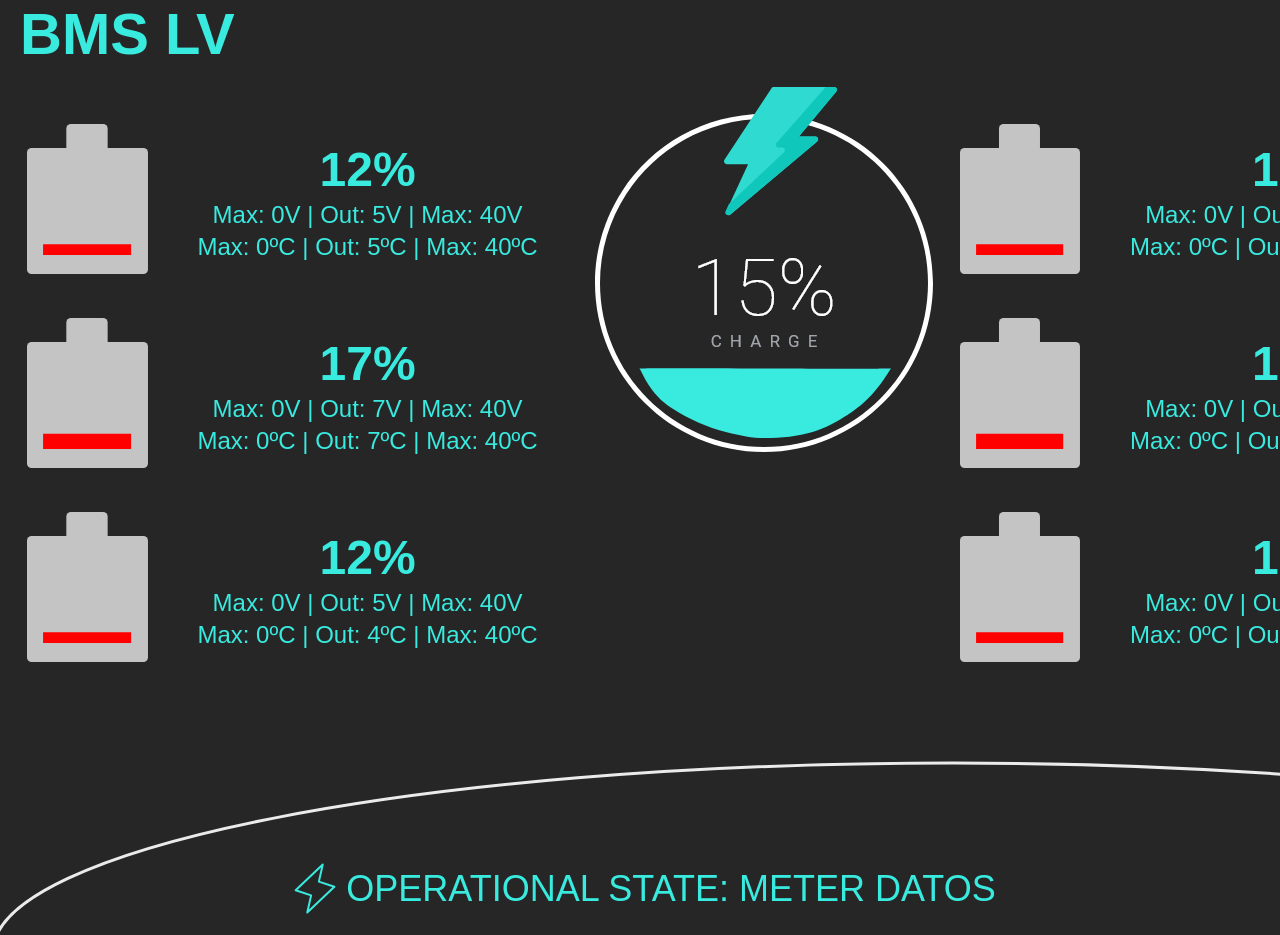
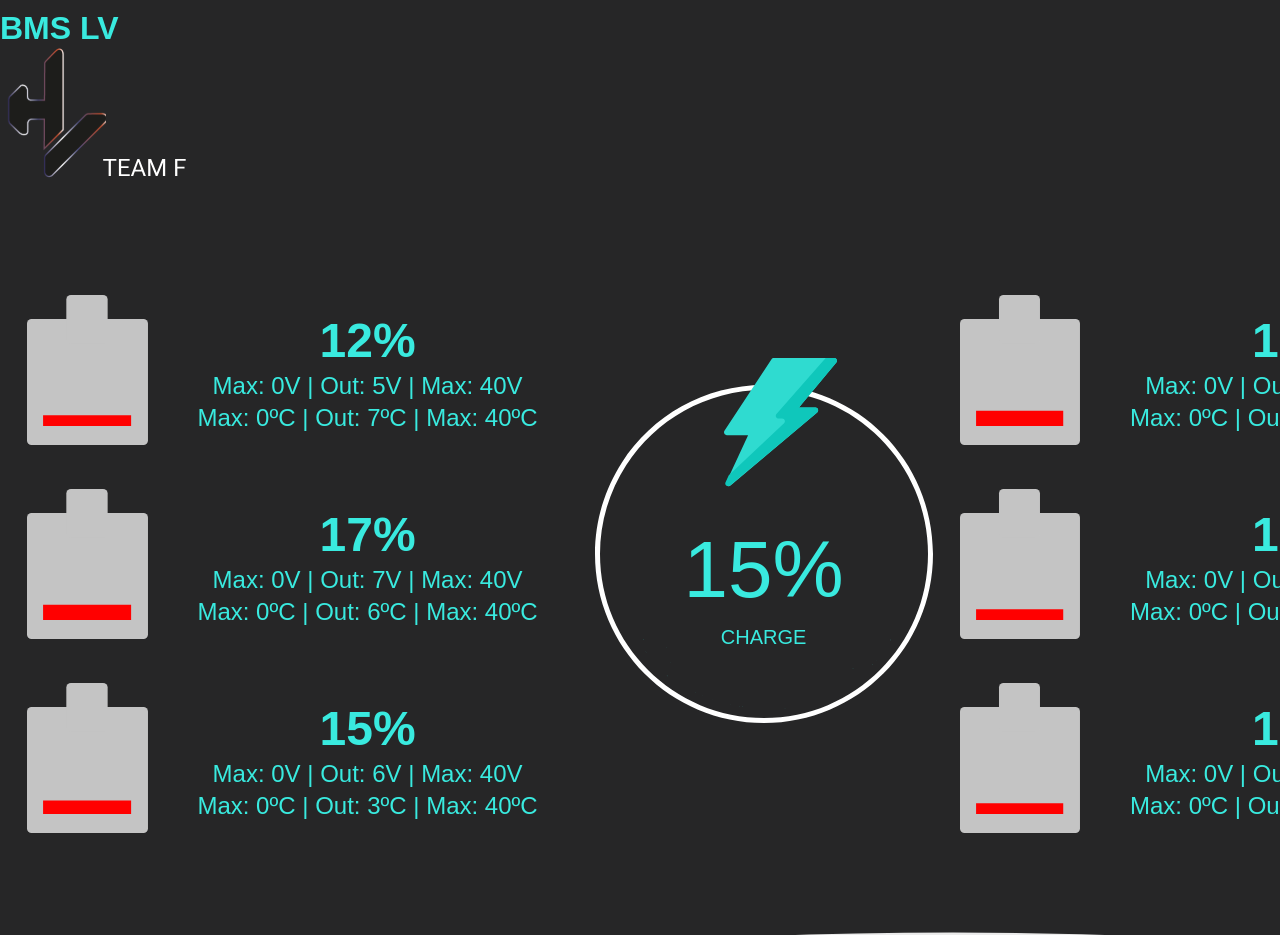
Before and after one commit to adrimrtnz/bms-gui-app, an Angular app: page / in a window 1280 px wide. Shown: the top 935 px of the page. Built offline with nearby package versions, Linux system fonts and the light colour scheme.

Commit message:
More Updates

```diff
--- a/src/app/app.component.html
+++ b/src/app/app.component.html
@@ -1,20 +1,29 @@
 <div class="bms-tab">
 
-  <h1 class="title">BMS LV</h1>
+  <div class="header">
+     <h1 class="title">BMS LV</h1>
+    <img class="logo" src="../assets/img/logo.svg" alt="">
+  </div>
 
   <br>
 
     <div class="batteries-wrapper">
       <table>
+
         <td>
-          <app-battery *ngFor="let battery of this.batteries" [battery]="battery"></app-battery>
+          <app-battery *ngFor="let number of [0,1,2]" [battery]="this.batteries[number]"></app-battery>
         </td>
+
+        <td class="central-item">
+          <img class="general-charge-img" src="../assets/img/charge.svg" alt="">
+          <p class="charge-value">15%</p>
+          <p class="charge-text">CHARGE</p>
+        </td>
+
         <td>
-          <img class="general-charge-img" src="../assets/img/charge.svg" alt="">
+          <app-battery class="reverse" *ngFor="let number of [3,4,5]" [battery]="this.batteries[number]"></app-battery>
         </td>
-        <td>
-          <app-battery *ngFor="let battery of this.batteries" [battery]="battery"></app-battery>
-        </td>
+
       </table>
     </div>
 
@@ -28,7 +37,7 @@
 
     <div class="container">
         <img class="lighting-icon" src="../../assets/img/lightning.svg" alt="" >
-        <p class="state-machine">OPERATIONAL STATE: METER DATOS</p>
+        <p class="state-machine">OPERATIONAL STATE: _METER DATOS_</p>
     </div>
 
   </div>
--- a/src/app/app.component.scss
+++ b/src/app/app.component.scss
@@ -1,7 +1,6 @@
-.title {
-    padding-left: 20px;
-    text-align: left;
-    font-size: 58px;
+
+.header {
+    padding-top: 10px;
 }
 
 .batteries-wrapper {
@@ -14,16 +13,52 @@
     min-height: 100%;
 }
 
-.general-charge-img {
-    vertical-align: middle;
+
+
+.central-item {
+    position: relative;
+    top: 100px;
+
+
+    .general-charge-img {
+        vertical-align: middle;
+    }
+
+    .charge-value {
+        position: relative;
+        text-align: center;
+        font-size: 80px;
+        bottom: 200px;
+    }
+
+    .charge-text {
+        position: relative;
+        text-align: center;
+        font-size: 20px;
+        bottom: 190px;
+    }
+
 }
 
-.temp-sensors-wrapper {
-    display: flex;
-    flex-direction: row;
-    align-items: center;
-    justify-content: center;
-    flex-wrap: wrap;
-    min-width: 100%;
-    min-height: 100%;
+.bms-footer {
+    position: relative;
+
+
+    .container {
+        font-size: 36px;
+        display: flex;
+        align-items: center;
+        justify-content: center;
+        padding-top: 150px;
+    }
+    .state-machine {
+        position: relative;
+        text-align: center;
+    }
+
+    .elipse-inf {
+        position: absolute;
+
+        padding-top: 50px;
+    }
 }
--- a/src/app/app.component.ts
+++ b/src/app/app.component.ts
@@ -1,8 +1,7 @@
 import { Component } from '@angular/core';
 import { BatteriesService } from './services/batteries.service';
 import { Battery } from './models/Battery';
-import { TempSensorService } from './services/temp-sensor.service';
-import { TempSensor } from './models/TempSensor';
+
 
 @Component({
   selector: 'app-root',
@@ -11,16 +10,14 @@ import { TempSensor } from './models/TempSensor';
 })
 export class AppComponent {
 
-  title = 'battery-app';
+  title = 'BMS-LV';
 
   public batteries : Battery[];
-  public tempSensors : TempSensor[];
 
-  constructor( private batteriesService: BatteriesService, private tempSensorService: TempSensorService ) {
+
+  constructor( private batteriesService: BatteriesService) {
     this.batteries = batteriesService.getBatteries();
     console.log(this.batteries);
 
-    this.tempSensors = tempSensorService.getTempSensors();
-    console.log(this.tempSensors);
   }
 }
--- a/src/app/models/Battery.ts
+++ b/src/app/models/Battery.ts
@@ -1,6 +1,8 @@
+import { BatteriesService } from "../services/batteries.service";
+import { BatteryComponent } from "../views/battery/battery.component";
+
 export class Battery {
 
-    private readonly TOTAL_VOLTAGE = 40;
     private readonly MIN_VOLTAGE = 0;
     private readonly MAX_VOLTAGE = 40;
     private readonly MIN_TEMP = 0;
@@ -21,7 +23,7 @@ export class Battery {
 
 
     public getId(): number { return this.id; }
-    public getVoltage(): number { return this.voltage > this.TOTAL_VOLTAGE ? this.TOTAL_VOLTAGE : this.voltage; }
+    public getVoltage(): number { return this.voltage > this.MAX_VOLTAGE ? this.MAX_VOLTAGE : this.voltage; }
     public getTemp(): number { return this.temperature; }
     public getMaxVoltage() : number { return this.MAX_VOLTAGE; }
     public getMinVoltage() : number { return this.MIN_VOLTAGE; }
@@ -30,11 +32,12 @@ export class Battery {
 
 
     public getPercentage(): number {
-        let percentage = Math.floor(this.voltage / this.TOTAL_VOLTAGE * 100);
+        let percentage = Math.floor(this.voltage / this.MAX_VOLTAGE * 100);
 
         if (percentage > 100) { percentage = 100; }
         return percentage;
     }
+
 
     public changeRandom() {
         this.voltage += this.random(2);
@@ -53,4 +56,8 @@ export class Battery {
     public isBatteryLow(): boolean {
         return this.getPercentage() < 75;
     }
+
+    public getTotalCharge(): number {
+        return 0;
+    }
 }
--- a/src/app/services/batteries.service.ts
+++ b/src/app/services/batteries.service.ts
@@ -6,13 +6,14 @@ import { Battery } from '../models/Battery';
 })
 export class BatteriesService {
 
-  private readonly NUMBER_OF_BATTERIES = 3;
+  private readonly NUMBER_OF_BATTERIES = 6;
   private batteries: Battery[] = [];
 
 
   constructor() {
     this.initializeBatteries();
     setInterval( () => this.changeRandom(), 500);
+    setInterval( () => this.getTotalCharge(), 500);
   }
 
   ngOnInit() {
@@ -33,4 +34,14 @@ export class BatteriesService {
 
   public getBatteries() { return this.batteries; }
 
+  public getTotalCharge(): number {
+    let sum = 0;
+
+    for (let i = 0; i < this.NUMBER_OF_BATTERIES; i++) {
+      sum += this.batteries[i].getPercentage();
+    }
+
+    console.log("Total mean charge: " + Math.floor(sum / this.batteries.length) + "%");
+    return Math.floor(sum / this.batteries.length);
+  }
 }
--- a/src/app/views/battery/battery.component.html
+++ b/src/app/views/battery/battery.component.html
@@ -30,6 +30,4 @@
     </div>
 
 
-
-
 </div>
--- a/src/app/views/battery/battery.component.scss
+++ b/src/app/views/battery/battery.component.scss
@@ -80,5 +80,4 @@
             }
         }
     }
-
 }
--- a/src/app/views/battery/battery.component.ts
+++ b/src/app/views/battery/battery.component.ts
@@ -20,11 +20,14 @@ export class BatteryComponent implements OnInit {
 
   }
 
+
   public getBatteryStyle(): object {
     const inversePercentage = 100 - this.battery.getPercentage();
+
     this.batteryClasses = {
       "low-battery" : this.battery.isBatteryLow()
     };
+
     return {
       'clip-path': `polygon(
         0 ${inversePercentage}%,
--- a/src/styles.scss
+++ b/src/styles.scss
@@ -9,25 +9,3 @@
     padding: 0;
     box-sizing: border-box;
 }
-
-.bms-footer {
-    position: relative;
-
-    .container {
-        font-size: 36px;
-        display: flex;
-        align-items: center;
-        justify-content: center;
-        padding-top: 150px;
-    }
-    .state-machine {
-        position: relative;
-        text-align: center;
-    }
-
-    .elipse-inf {
-        position: absolute;
-        align-content: center;
-        padding-top: 50px;
-    }
-}
```
Also changed, not shown: src/assets/img/charge.svg, src/assets/img/logo.svg (added).
